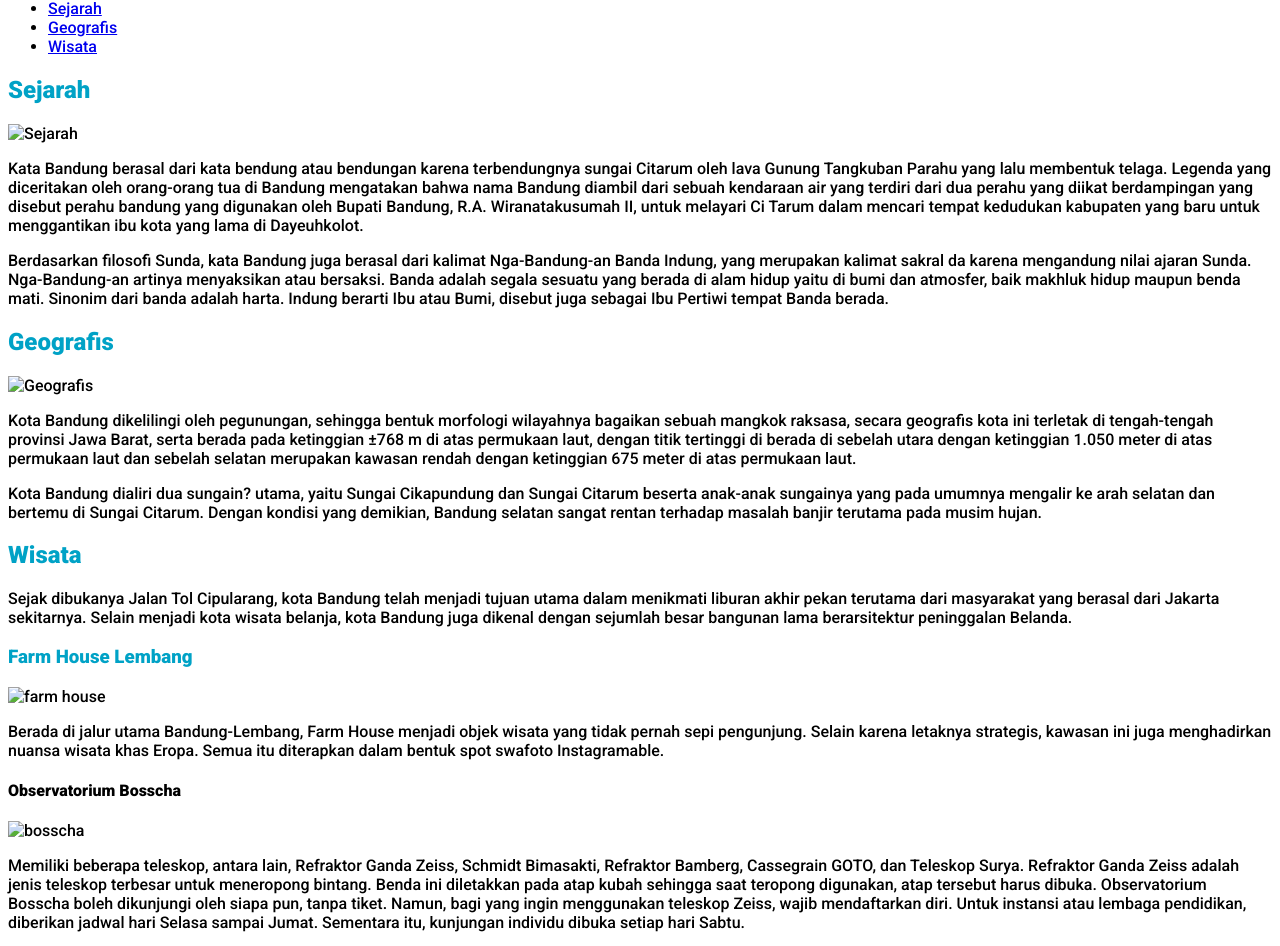
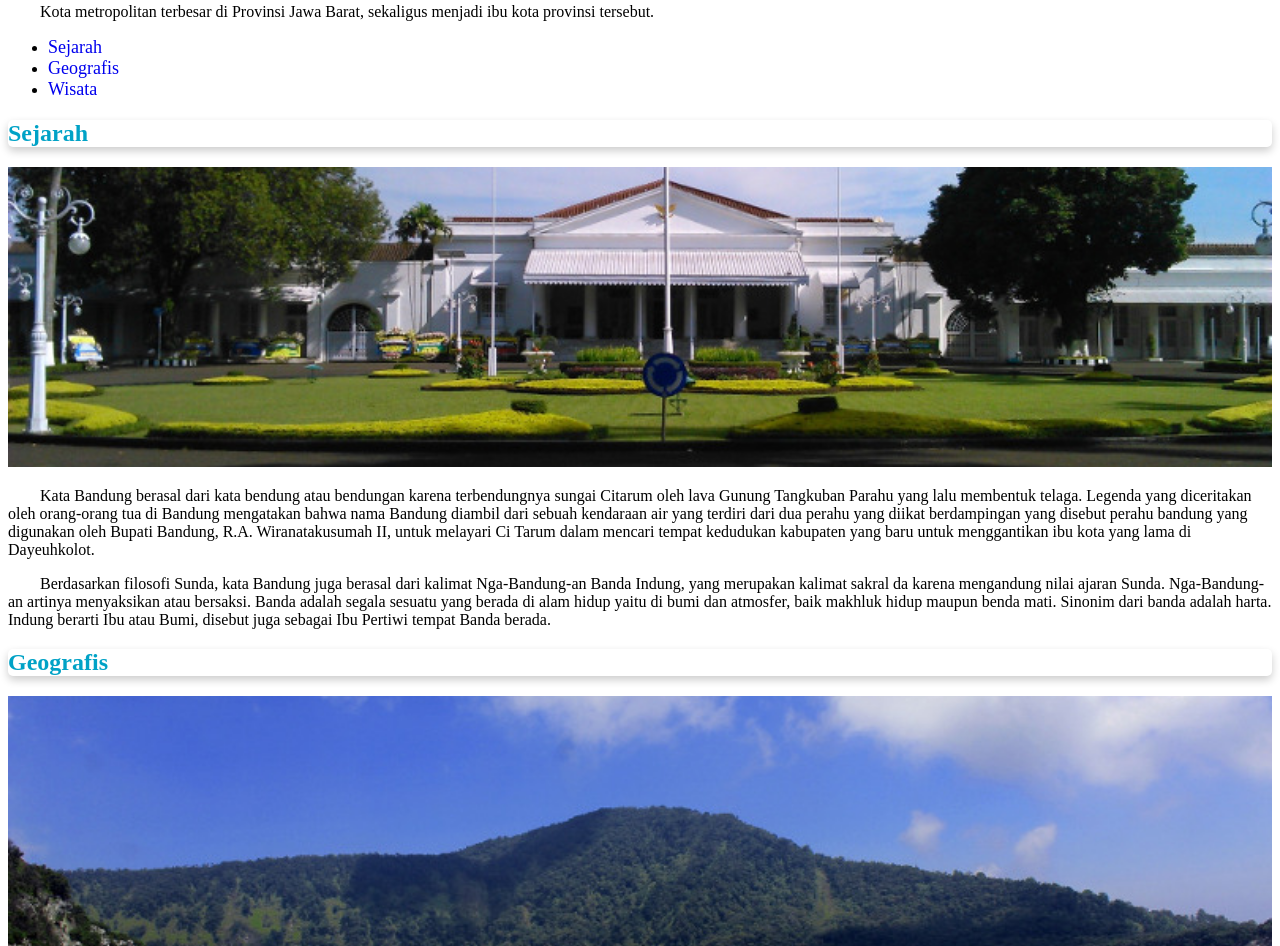
Before and after one commit to ImamRobain/Bandung-page, a plain HTML site: page Bandung.html in a window 1280 px wide. Shown: the part 117-1063 px from the top of the page. Drawn offline with Linux system fonts and the light colour scheme.

Commit message:
Add files via upload

```diff
--- a/Bandung.html
+++ b/Bandung.html
@@ -2,113 +2,135 @@
 <html lang="en">
   <head>
     <title>Kota Bandung</title>
-    <link rel="stylesheet" href="styles.css" />
-    <link rel="preconnect" href="https://fonts.googleapis.com" />
-    <link rel="preconnect" href="https://fonts.gstatic.com" crossorigin />
-    <link
-      href="https://fonts.googleapis.com/css2?family=Roboto:wght@500;900&display=swap"
-      rel="stylesheet"
-    />
+    <link rel="stylesheet" href="assets/styles/styles.css" />
   </head>
   <body>
     <header>
       <h1>Bandung</h1>
       <p>
-        Kota metropolitan terbesar di Provinsi Jawa Barat, sekaligus menjadi ibu kota provinsi
-        tersebut.
+        Kota metropolitan terbesar di Provinsi Jawa Barat, sekaligus menjadi ibu
+        kota provinsi tersebut.
       </p>
+      <nav>
         <ul>
           <li><a href="#Sejarah">Sejarah</a></li>
           <li><a href="#Geografis">Geografis</a></li>
           <li><a href="#Wisata">Wisata</a></li>
         </ul>
+      </nav>
     </header>
     <div id="content">
+      <article>
       <section>
-        <h2 id="Sejarah">Sejarah</h2>
-        <img src="assets/image/history.jpg" alt="Sejarah" />
+        <h2 id="Sejarah" class="card">Sejarah</h2>
+        <img
+          src="assets/image/history.jpg"
+          class="featured-image"
+          alt="Sejarah"
+        />
         <p>
-          Kata Bandung berasal dari kata bendung atau bendungan karena terbendungnya sungai Citarum
-          oleh lava Gunung Tangkuban Parahu yang lalu membentuk telaga. Legenda yang diceritakan
-          oleh orang-orang tua di Bandung mengatakan bahwa nama Bandung diambil dari sebuah
-          kendaraan air yang terdiri dari dua perahu yang diikat berdampingan yang disebut perahu
-          bandung yang digunakan oleh Bupati Bandung, R.A. Wiranatakusumah II, untuk melayari Ci
-          Tarum dalam mencari tempat kedudukan kabupaten yang baru untuk menggantikan ibu kota yang
-          lama di Dayeuhkolot.
+          Kata Bandung berasal dari kata bendung atau bendungan karena
+          terbendungnya sungai Citarum oleh lava Gunung Tangkuban Parahu yang
+          lalu membentuk telaga. Legenda yang diceritakan oleh orang-orang tua
+          di Bandung mengatakan bahwa nama Bandung diambil dari sebuah kendaraan
+          air yang terdiri dari dua perahu yang diikat berdampingan yang disebut
+          perahu bandung yang digunakan oleh Bupati Bandung, R.A.
+          Wiranatakusumah II, untuk melayari Ci Tarum dalam mencari tempat
+          kedudukan kabupaten yang baru untuk menggantikan ibu kota yang lama di
+          Dayeuhkolot.
         </p>
       </section>
-      <article>
         <p>
-          Berdasarkan filosofi Sunda, kata Bandung juga berasal dari kalimat Nga-Bandung-an Banda
-          Indung, yang merupakan kalimat sakral da karena mengandung nilai ajaran Sunda.
-          Nga-Bandung-an artinya menyaksikan atau bersaksi. Banda adalah segala sesuatu yang berada
-          di alam hidup yaitu di bumi dan atmosfer, baik makhluk hidup maupun benda mati. Sinonim
-          dari banda adalah harta. Indung berarti Ibu atau Bumi, disebut juga sebagai Ibu Pertiwi
-          tempat Banda berada.
+          Berdasarkan filosofi Sunda, kata Bandung juga berasal dari kalimat
+          Nga-Bandung-an Banda Indung, yang merupakan kalimat sakral da karena
+          mengandung nilai ajaran Sunda. Nga-Bandung-an artinya menyaksikan atau
+          bersaksi. Banda adalah segala sesuatu yang berada di alam hidup yaitu
+          di bumi dan atmosfer, baik makhluk hidup maupun benda mati. Sinonim
+          dari banda adalah harta. Indung berarti Ibu atau Bumi, disebut juga
+          sebagai Ibu Pertiwi tempat Banda berada.
         </p>
       </article>
       <article>
-        <h2 id="Geografis">Geografis</h2>
-        <img src="assets/image/geografis.jpg" alt="Geografis" />
+        <h2 id="Geografis" class="card">Geografis</h2>
+        <img
+          src="assets/image/geografis.jpg"
+          class="featured-image"
+          alt="Geografis"
+        />
         <p>
-          Kota Bandung dikelilingi oleh pegunungan, sehingga bentuk morfologi wilayahnya bagaikan
-          sebuah mangkok raksasa, secara geografis kota ini terletak di tengah-tengah provinsi Jawa
-          Barat, serta berada pada ketinggian ±768 m di atas permukaan laut, dengan titik tertinggi
-          di berada di sebelah utara dengan ketinggian 1.050 meter di atas permukaan laut dan
-          sebelah selatan merupakan kawasan rendah dengan ketinggian 675 meter di atas permukaan
-          laut.
+          Kota Bandung dikelilingi oleh pegunungan, sehingga bentuk morfologi
+          wilayahnya bagaikan sebuah mangkok raksasa, secara geografis kota ini
+          terletak di tengah-tengah provinsi Jawa Barat, serta berada pada
+          ketinggian ±768 m di atas permukaan laut, dengan titik tertinggi di
+          berada di sebelah utara dengan ketinggian 1.050 meter di atas
+          permukaan laut dan sebelah selatan merupakan kawasan rendah dengan
+          ketinggian 675 meter di atas permukaan laut.
         </p>
-
         <p>
-          Kota Bandung dialiri dua sungain? utama, yaitu Sungai Cikapundung dan Sungai Citarum
-          beserta anak-anak sungainya yang pada umumnya mengalir ke arah selatan dan bertemu di
-          Sungai Citarum. Dengan kondisi yang demikian, Bandung selatan sangat rentan terhadap
-          masalah banjir terutama pada musim hujan.
+          Kota Bandung dialiri dua sungain? utama, yaitu Sungai Cikapundung dan
+          Sungai Citarum beserta anak-anak sungainya yang pada umumnya mengalir
+          ke arah selatan dan bertemu di Sungai Citarum. Dengan kondisi yang
+          demikian, Bandung selatan sangat rentan terhadap masalah banjir
+          terutama pada musim hujan.
         </p>
       </article>
+
       <article>
-        <h2 id="Wisata">Wisata</h2>
+        <h2 id="Wisata" class="card">Wisata</h2>
         <p>
-          Sejak dibukanya Jalan Tol Cipularang, kota Bandung telah menjadi tujuan utama dalam
-          menikmati liburan akhir pekan terutama dari masyarakat yang berasal dari Jakarta
-          sekitarnya. Selain menjadi kota wisata belanja, kota Bandung juga dikenal dengan sejumlah
-          besar bangunan lama berarsitektur peninggalan Belanda.
+          Sejak dibukanya Jalan Tol Cipularang, kota Bandung telah menjadi
+          tujuan utama dalam menikmati liburan akhir pekan terutama dari
+          masyarakat yang berasal dari Jakarta sekitarnya. Selain menjadi kota
+          wisata belanja, kota Bandung juga dikenal dengan sejumlah besar
+          bangunan lama berarsitektur peninggalan Belanda.
         </p>
 
         <section>
           <h3>Farm House Lembang</h3>
-          <img src="assets/image/farm-house.jpg" alt="farm house" />
+          <img
+            src="assets/image/farm-house.jpg"
+            class="featured-image"
+            alt="farm house"
+          />
           <p>
-            Berada di jalur utama Bandung-Lembang, Farm House menjadi objek wisata yang tidak pernah
-            sepi pengunjung. Selain karena letaknya strategis, kawasan ini juga menghadirkan nuansa
-            wisata khas Eropa. Semua itu diterapkan dalam bentuk spot swafoto Instagramable.
+            Berada di jalur utama Bandung-Lembang, Farm House menjadi objek
+            wisata yang tidak pernah sepi pengunjung. Selain karena letaknya
+            strategis, kawasan ini juga menghadirkan nuansa wisata khas Eropa.
+            Semua itu diterapkan dalam bentuk spot swafoto Instagramable.
           </p>
         </section>
+      </article>
 
         <section>
           <h4>Observatorium Bosscha</h4>
-          <img src="assets/image/bosscha.jpg" alt="bosscha" />
+          <img
+            src="assets/image/bosscha.jpg"
+            class="featured-image"
+            alt="bosscha"
+          />
           <p>
-            Memiliki beberapa teleskop, antara lain, Refraktor Ganda Zeiss, Schmidt Bimasakti,
-            Refraktor Bamberg, Cassegrain GOTO, dan Teleskop Surya. Refraktor Ganda Zeiss adalah
-            jenis teleskop terbesar untuk meneropong bintang. Benda ini diletakkan pada atap kubah
-            sehingga saat teropong digunakan, atap tersebut harus dibuka. Observatorium Bosscha
-            boleh dikunjungi oleh siapa pun, tanpa tiket. Namun, bagi yang ingin menggunakan
-            teleskop Zeiss, wajib mendaftarkan diri. Untuk instansi atau lembaga pendidikan,
-            diberikan jadwal hari Selasa sampai Jumat. Sementara itu, kunjungan individu dibuka
-            setiap hari Sabtu.
+            Memiliki beberapa teleskop, antara lain, Refraktor Ganda Zeiss,
+            Schmidt Bimasakti, Refraktor Bamberg, Cassegrain GOTO, dan Teleskop
+            Surya. Refraktor Ganda Zeiss adalah jenis teleskop terbesar untuk
+            meneropong bintang. Benda ini diletakkan pada atap kubah sehingga
+            saat teropong digunakan, atap tersebut harus dibuka. Observatorium
+            Bosscha boleh dikunjungi oleh siapa pun, tanpa tiket. Namun, bagi
+            yang ingin menggunakan teleskop Zeiss, wajib mendaftarkan diri.
+            Untuk instansi atau lembaga pendidikan, diberikan jadwal hari Selasa
+            sampai Jumat. Sementara itu, kunjungan individu dibuka setiap hari
+            Sabtu.
           </p>
         </section>
       </article>
     </div>
     <aside>
-      <article>
+      <article class="profile">
+        <header>
           <h2>Kota Bandung</h2>
-        <p>Kota Kembang Paris van Java</p>
-        <figure>
+          <p>Kota Kembang Paris Van Java</p>
           <img src="assets/image/Bandung_coa.png" />
           <figcaption>Lambang</figcaption>
-        </figure>
+        </header>
       </article>
     </aside>
 
@@ -137,7 +159,6 @@
         </tr>
       </table>
     </section>
-
     <footer>
       <p>Belajar Dasar Pemrograman Web &#169; 2019, Dicoding Academy</p>
     </footer>
--- /dev/null
+++ b/assets/styles/styles.css
@@ -0,0 +1,63 @@
+body {
+    font-family: 'Times New Roman', Times, serif;
+ }
+
+ h2 {
+    color: #00a2c6;
+ }
+
+ h3 {
+    color: #00a2c6;
+ }
+
+ footer {
+    padding: 20px;
+    color: white;
+    background-color: #00a2c6;
+ }
+ h1{
+   font-size: 3em;
+ }
+ p{
+   text-indent: 2em;
+ }
+ h1{
+   font-family: 'Oleo Script Swash Caps', cursive;
+   text-align: center;
+ }
+ @font-face {
+   font-family: 'Oleo Script Swash Caps', cursive;
+   src: @import url('https://fonts.googleapis.com/css2?family=Oleo+Script+Swash+Caps&display=swap');
+ }
+ nav a {
+  font-size: 18px;
+  font-weight: 400;
+  text-decoration: none;
+ }
+ nav a:hover{
+  font-weight:bold;
+ }
+ .profile header{
+  text-align: center;
+ }
+ footer{
+  padiing:20px;
+  color: white;
+  background-color: #00a2c6;
+  text-align: center;
+  font-weight: bold;
+  opacity: 1;
+ }
+.featured-image{
+  width: 100%;
+  max-height: 300px;
+  object-fit: cover;
+  object-position: center;
+}
+.profile img {
+  width: 200px;
+}
+.card {
+  box-shadow: 0 4px 8px 0 rgba(0, 0, 0, 0.2);
+  border-radius: 5px;
+}
```
Also changed, not shown: assets/image/Bandung_coa.png (added), assets/image/bosscha.jpg (added), assets/image/farm-house.jpg (added), assets/image/geografis.jpg (added), assets/image/history.jpg (added). Lines whose indentation alone changed are shown as unchanged.
